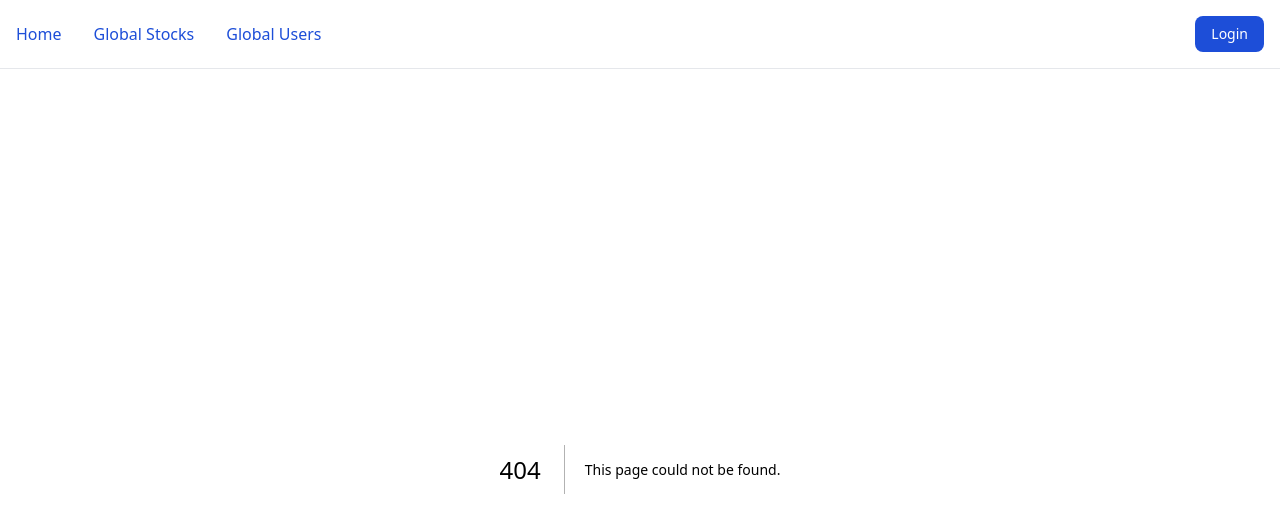
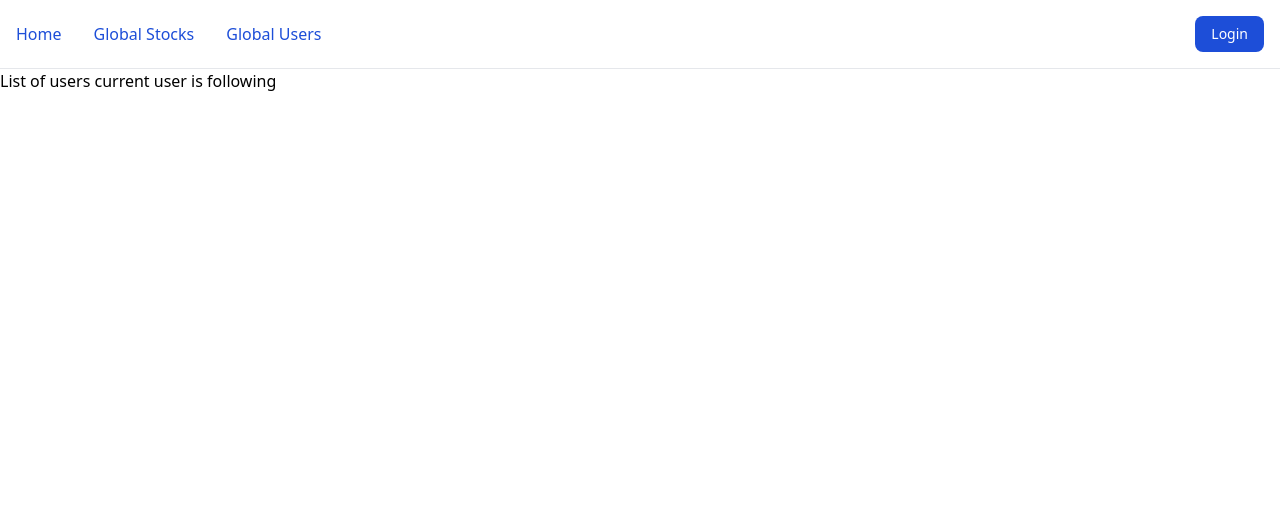
Before and after one commit to CS-407/Investogram-Frontend, a Next.js app: page /profile/following in a window 1280 px wide. Before the commit this address had no page. Shown: the top 532 px of the page. Built offline with nearby package versions, Linux system fonts and the light colour scheme.

Commit message:
added following pages skeleton

```diff
--- /dev/null
+++ b/src/app/profile/followers/page.tsx
@@ -0,0 +1,9 @@
+import React from 'react'
+
+const Followers = () => {
+  return (
+    <div>List of users following current user</div>
+  )
+}
+
+export default Followers;
--- /dev/null
+++ b/src/app/profile/following/page.tsx
@@ -0,0 +1,9 @@
+import React from 'react'
+
+const Following = () => {
+  return (
+    <div>List of users current user is following</div>
+  )
+}
+
+export default Following;
--- a/src/app/profile/page.tsx
+++ b/src/app/profile/page.tsx
@@ -17,8 +17,6 @@ export default function profile() {
 			<div className="flex">
 				{/* <LossGainSection /> */}
 			</div>
-
-			<RecentTradesSection />
 		</main>
 	);
 }
```
Also changed, not shown: src/app/trades/page.tsx (line endings or trailing spaces).
